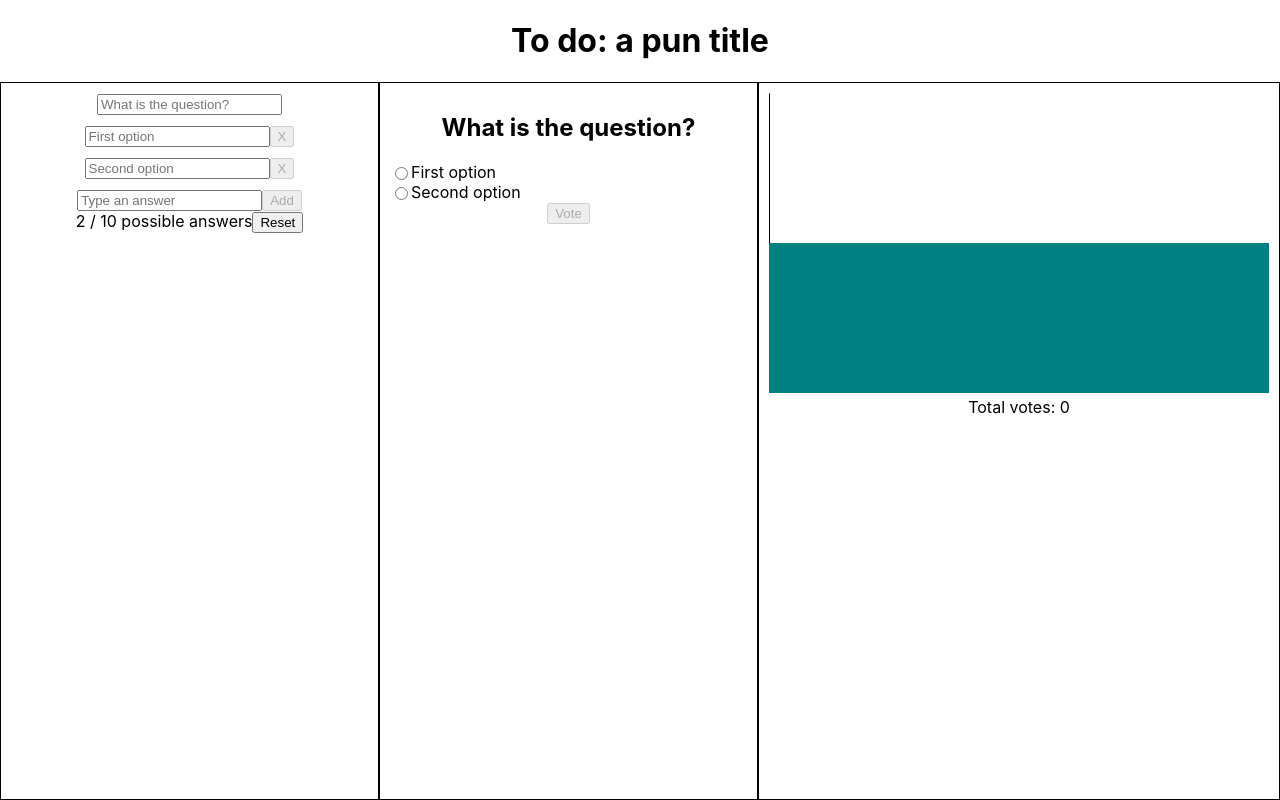
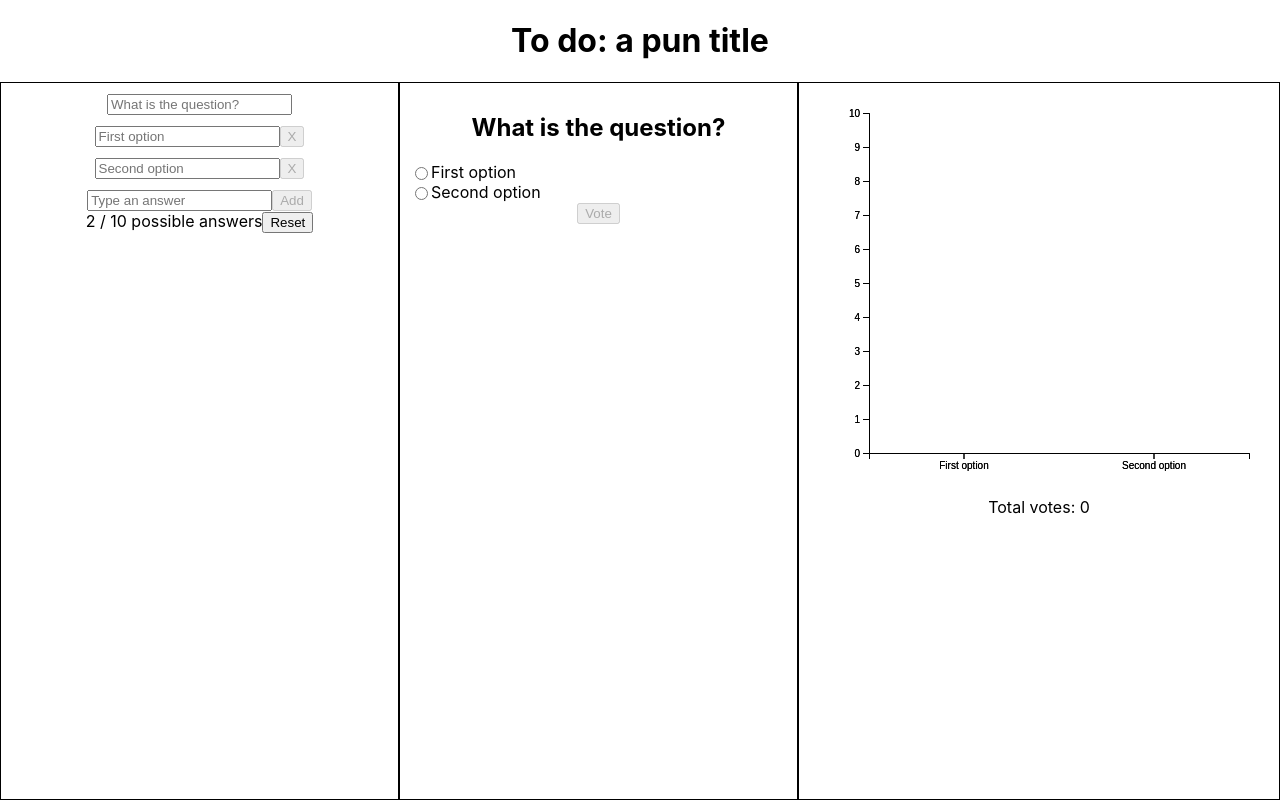
Before and after one commit to nawojmonika/simple-poll-app, a React (Create React App) app: page / in a window 1280 px wide. Built offline with nearby package versions, Linux system fonts and the light colour scheme.

Commit message:
added chart axis

```diff
--- a/src/components/Chart/components/AxisBottom/index.tsx
+++ /dev/null
@@ -1,19 +0,0 @@
-import { axisBottom, ScaleBand, select } from 'd3';
-import { useEffect, useRef } from 'react';
-
-type Props = {
-    scale: ScaleBand<string>;
-    transform: string;
-}
-
-export const AxisBottom = ({ scale, transform }: Props): JSX.Element => {
-    const ref = useRef<SVGGElement>(null);
-
-    useEffect(() => {
-        if (ref.current) {
-            select(ref.current).call(axisBottom(scale));
-        }
-    }, [scale]);
-
-    return <g ref={ref} transform={transform} />;
-};
--- a/src/components/Chart/components/AxisLeft/index.tsx
+++ /dev/null
@@ -1,18 +0,0 @@
-import { axisLeft, ScaleLinear, select } from 'd3';
-import { useEffect, useRef } from 'react';
-
-type Props = {
-    scale: ScaleLinear<number, number, never>;
-};
-
-export const AxisLeft = ({ scale }: Props): JSX.Element => {
-    const ref = useRef<SVGGElement>(null);
-
-    useEffect(() => {
-        if (ref.current) {
-            select(ref.current).call(axisLeft(scale));
-        }
-    }, [scale]);
-
-    return <g ref={ref} />;
-};
--- a/src/components/Chart/components/Bars/index.tsx
+++ /dev/null
@@ -1,28 +0,0 @@
-import { ScaleBand, ScaleLinear } from 'd3';
-import { Option } from '../../../OptionsContext';
-
-export type BarData = Required<Pick<Option, 'votes' | 'value'>>;
-
-type Props = {
-    data: BarData[];
-    height: number;
-    scaleX: ScaleBand<string>;
-    scaleY: ScaleLinear<number, number, never>;
-};
-
-export const Bars = ({ data, height, scaleX, scaleY }: Props): JSX.Element => {
-    return (
-        <>
-            {data.map(({ votes, value }) => (
-                <rect
-                    key={`bar-${value}`}
-                    x={scaleX(value)}
-                    y={scaleY(votes)}
-                    width={scaleX.bandwidth()}
-                    height={height - scaleY(votes)}
-                    fill="teal"
-                />
-            ))}
-        </>
-    );
-};
--- a/src/components/Chart/index.tsx
+++ b/src/components/Chart/index.tsx
@@ -1,39 +1,49 @@
-import { scaleBand, scaleLinear } from 'd3';
-import { AxisBottom } from './components/AxisBottom';
-import { AxisLeft } from './components/AxisLeft';
-import { BarData, Bars } from './components/Bars';
 
+import * as d3 from 'd3';
+import { drag, scaleBand, scaleLinear } from 'd3';
+import { useEffect, useRef } from 'react';
+import { Option } from '../OptionsContext';
+
+type CharData = Required<Pick<Option, 'value' | 'votes'>>
 
 type Props = {
-    data: BarData[];
+    data: CharData[];
     caption: string;
+    total: number;
 };
 
-export const Chart = ({ data, caption }: Props): JSX.Element => {
-    const margin = { top: 0, right: 0, bottom: 0, left: 0 };
-    const width = 500 - margin.left - margin.right;
-    const height = 300 - margin.top - margin.bottom;
-    console.log(width)
-    const scaleX = scaleBand()
-        .domain(data.map(({ value }) => value))
-        .range([0, width]);
+export const Chart = ({ data, caption, total }: Props): JSX.Element => {
+    const svgElement = useRef<SVGSVGElement>(null);
+    const margin = { top: 20, right: 20, bottom: 40, left: 60 },
+        width = 460 - margin.left - margin.right,
+        height = 400 - margin.top - margin.bottom;
 
-    const scaleY = scaleLinear()
-        .domain([0, Math.max(...data.map(({ votes }) => votes))])
-        .range([height, 0]);
+    useEffect(() => {
+        const svg = d3.select(svgElement.current).append("svg")
+            .attr("width", width + margin.left + margin.right)
+            .attr("height", height + margin.top + margin.bottom)
+            .append("g")
+            .attr("transform",
+                "translate(" + margin.left + "," + margin.top + ")");;
+        const scaleX = scaleBand()
+            .domain(data.map(({ value }) => value))
+            .range([0, width]);
+        const scaleY = scaleLinear()
+            .domain([0, Math.max(total, 10)])
+            .range([height, 0]);
 
-    console.log(data)
+        svg.append("g").attr('transform', `translate(0, ${height})`).call(d3.axisBottom(scaleX));
+        svg.append("g").call(d3.axisLeft(scaleY));
+
+    }, []);
+
 
     return (
         <svg
+            ref={svgElement}
             width={width + margin.left + margin.right}
             height={height + margin.top + margin.bottom}
         >
-            <g transform={`translate(${margin.left}, ${margin.top})`}>
-                <AxisBottom scale={scaleX} transform={`translate(0, ${height})`} />
-                <AxisLeft scale={scaleY} />
-                <Bars data={data} height={height} scaleX={scaleX} scaleY={scaleY} />
-            </g>
-        </svg>
+        </svg >
     );
 }
--- a/src/components/PollResult/index.tsx
+++ b/src/components/PollResult/index.tsx
@@ -7,7 +7,7 @@ export const PollResult = (): JSX.Element => {
 
     return (
         <section>
-            <Chart data={chartData} caption={question} />
+            <Chart data={chartData} caption={question} total={votes} />
             <span>Total votes: {votes}</span>
         </section>
     );
```
